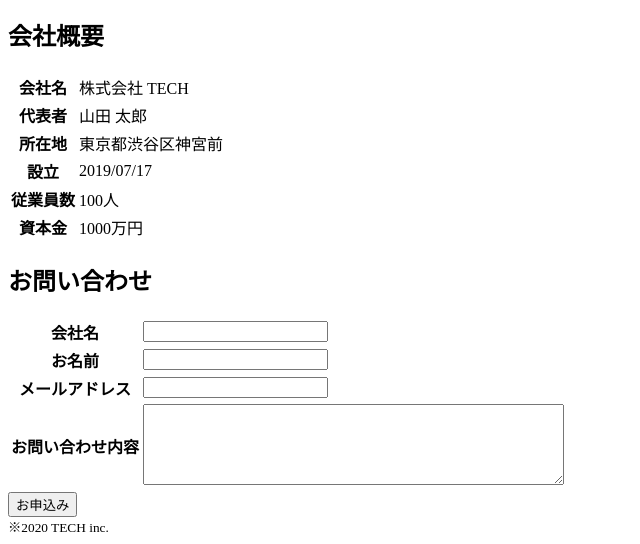
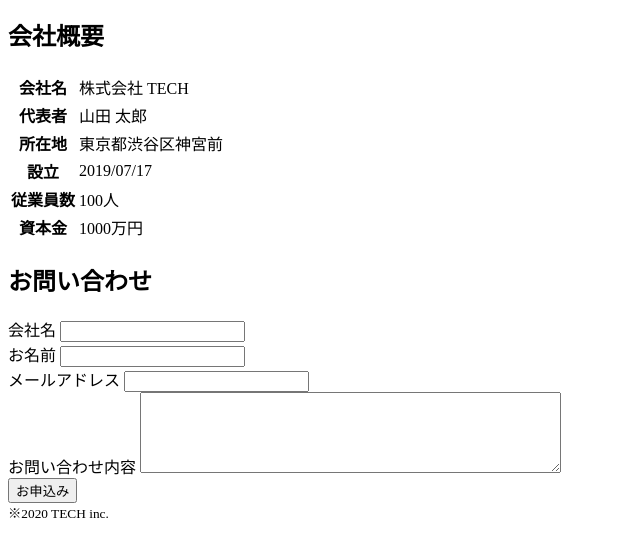
Before and after one commit to tak1496/coachtech, a plain HTML site: page 20221007ishiguro/index.html in a window 1280 px wide. Shown: the part 572-1116 px from the top of the page, without its empty margins (0-640 px from the left). Drawn offline with Linux system fonts and the light colour scheme.

Commit message:
HTML 19章演習問題 コーディングファイル再提出

```diff
--- a/20221007ishiguro/index.html
+++ b/20221007ishiguro/index.html
@@ -53,36 +53,18 @@
 
   <section>
     <h2>お問い合わせ</h2>
-    <form methos="post" action="">
-      <table border="0">
-        <tr>
-          <th>会社名</th>
-          <td>
-            <input type="text" value="" />
-          </td>
-        </tr>
-        <tr>
-          <th>お名前</th>
-          <td>
-            <input type="text" value="" />
-          </td>
-        </tr>
-        <tr>
-          <th>メールアドレス</th>
-          <td>
-            <input type="email" value="" />
-          </td>
-        </tr>
-        <tr>
-          <th>お問い合わせ内容</th>
-          <td>
-            <textarea rows="5" cols="50"></textarea>
-          </td>
-        </tr>
-      </table>
+    <form method="post" action="">
+      <label>会社名 <input type="text" value="" /></label><br>
+      <label>お名前 <input type="text" value="" /></label><br>
+      <label>メールアドレス <input type="email" value="" /></label><br>
+      <label>
+        お問い合わせ内容
+        <textarea rows="5" cols="50"></textarea>
+      </label><br>
       <input type="submit" value="お申込み" />
     </form>
   </section>
+
   <footer>
     <small>※2020 TECH inc.</small>
   </footer>
```
